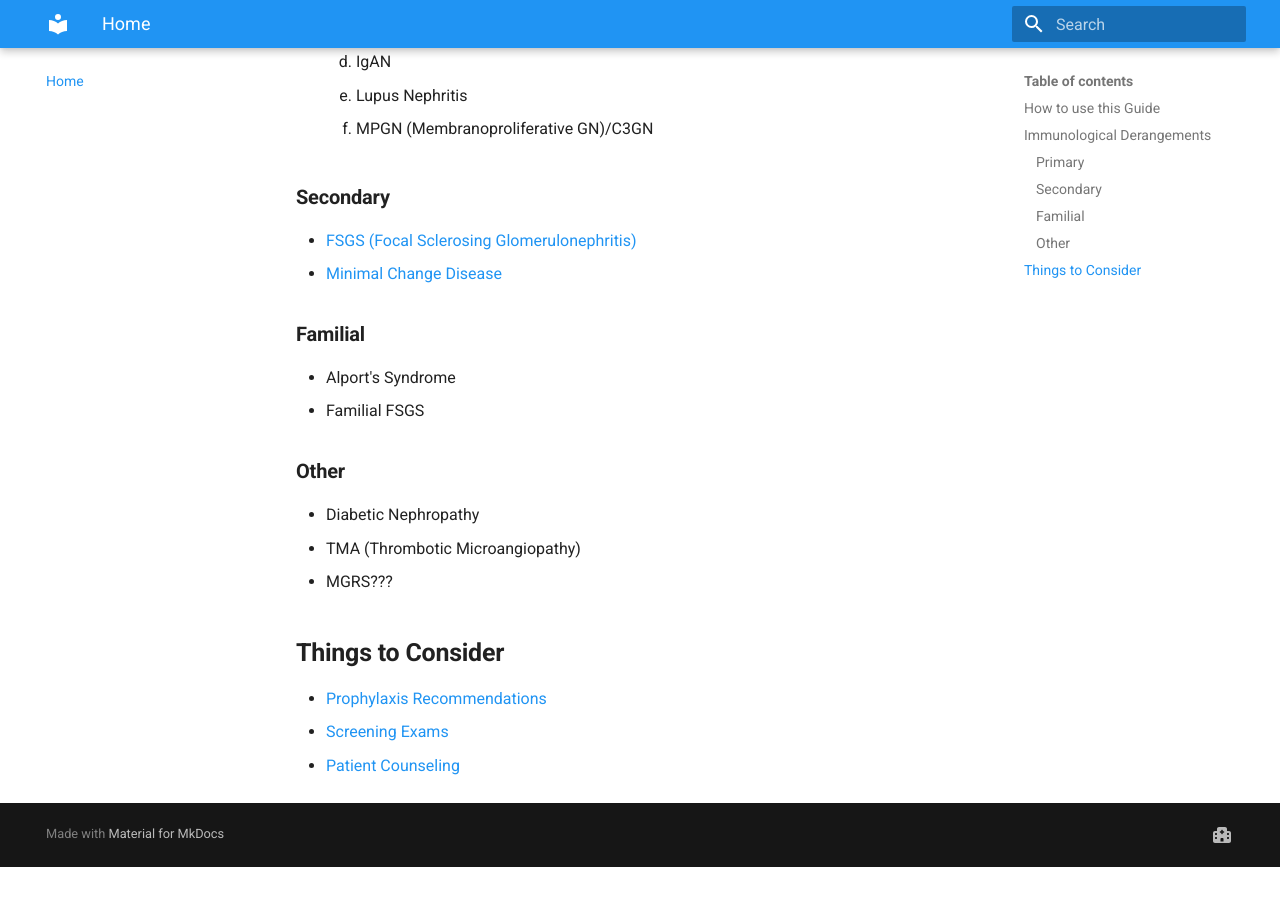
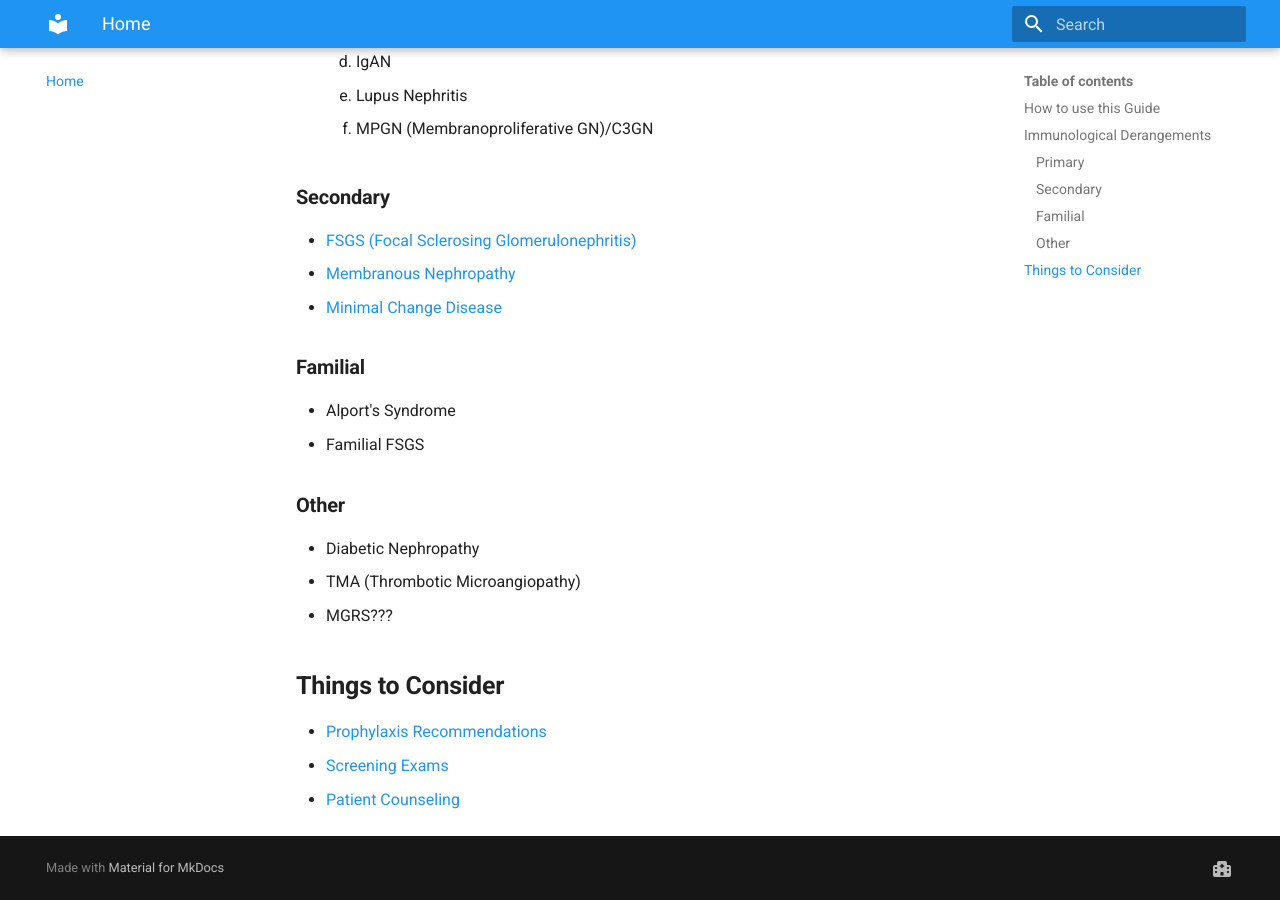
Before and after one commit to TTUNEPH2025/GN, an MkDocs documentation site: the page built from docs/index.md, in a window 1280 px wide and 900 px high, scrolled down 829 px. Built offline with MkDocs 1.6.1 and Material for MkDocs 9.7.7, drawn with Linux system fonts in a browser that asks for light colours; before the commit the page ends 1696 px from its top, so only the background shows below that; part of the change alters nothing that is shown.

Commit message:
Update index.md

```diff
--- a/docs/index.md
+++ b/docs/index.md
@@ -8,7 +8,7 @@
 ### **Primary**
 - **Non-Proliferative**
     1. [FSGS (Focal Sclerosing Glomerulonephritis)](FSGS.md)
-    2. Membranous Nephropathy
+    2. [Membranous Nephropathy](Membranous.md)
     3. [Minimal Change Disease](MCD.md)
 - **Proliferative**
     1. Acute (post-infectious GN)
@@ -19,6 +19,7 @@
     6. MPGN (Membranoproliferative GN)/C3GN
 ### **Secondary**
 * [FSGS (Focal Sclerosing Glomerulonephritis)](FSGS.md)
+* [Membranous Nephropathy](Membranous.md)
 * [Minimal Change Disease](MCD.md)
 ### **Familial**
 * Alport's Syndrome
```
